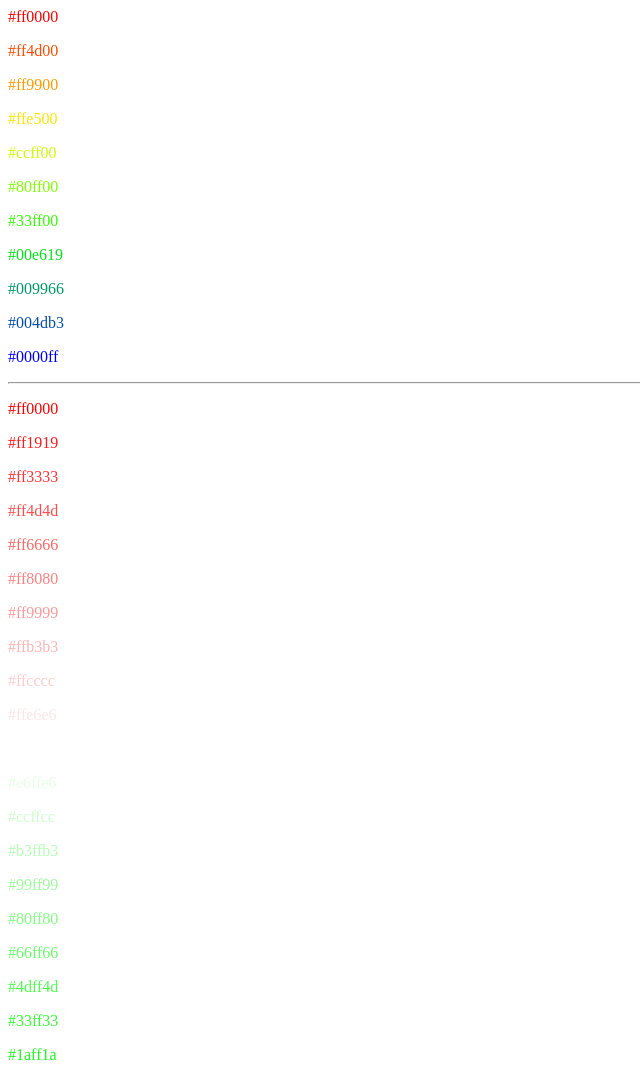
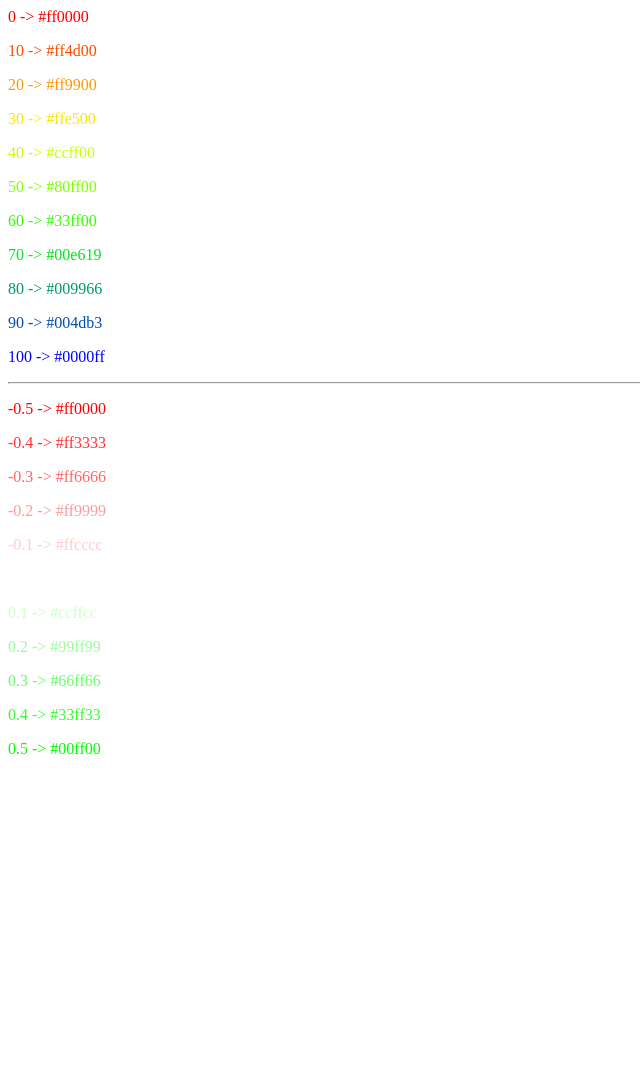
Before and after one commit to anomal/RainbowVis-JS, a plain HTML site: page example.html in a window 1280 px wide. Shown: the top 1067 px of the page, without its empty margins (0-640 px from the left). After the commit the page ends 800 px from the top, so only its background shows below. Drawn offline with Linux system fonts and the light colour scheme.

Commit message:
refactored code, allow uppercase hex input

```diff
--- a/example.html
+++ b/example.html
@@ -10,15 +10,15 @@ try {
 	var s = '';
 	for (var i = 0; i <= 100; i = i + 10) {
 		var hex = '#' + rainbow.colourAt(i);
-		s += '<p style="color:' + hex + '">' + hex + '</p>';
+		s += '<p style="color:' + hex + '">' + i + ' -&gt; ' + hex + '</p>';
 	}
 	s += '<hr />';
 
-	rainbow.setSpectrum('red', 'white', '00ff00');
-	rainbow.setNumberRange(-1,1);
-	for (var i = -10; i <= 10 ; i++) {
+	rainbow.setSpectrum('red', 'FFFFFF', '#00ff00');
+	rainbow.setNumberRange(-0.5, 0.5);
+	for (var i = -5; i <= 5 ; i++) {
 		var hex = '#' + rainbow.colourAt(i/10);
-		s += '<p style="color:' + hex + '">' + hex + '</p>';
+		s += '<p style="color:' + hex + '">' + i/10 + ' -&gt; ' + hex + '</p>';
 	}
 	document.write(s);
 } catch (err) {
--- a/rainbowvis.js
+++ b/rainbowvis.js
@@ -96,10 +96,12 @@ function ColourGradient()
 
 	this.colourAt = function (number)
 	{
-		return calcHex(number,'red') + calcHex(number,'green') + calcHex(number,'blue');
+		return calcHex(number, startColour.substring(0,2), endColour.substring(0,2))
+			+ calcHex(number, startColour.substring(2,4), endColour.substring(2,4))
+			+ calcHex(number, startColour.substring(4,6), endColour.substring(4,6));
 	}
 
-	function calcHex(number, channel)
+	function calcHex(number, channelStart_Base16, channelEnd_Base16)
 	{
 		var num = number;
 		if (num < minNum) {
@@ -109,18 +111,8 @@ function ColourGradient()
 			num = maxNum;
 		}
 		var numRange = maxNum - minNum;
-		var cStart_Base10 = 0;
-		var cEnd_Base10 = 0;
-		if (channel == 'red') {
-			cStart_Base10 = parseInt(startColour.substring(0,2), 16);
-			cEnd_Base10 =  parseInt(endColour.substring(0,2), 16);
-		} else if (channel == 'green') {
-			cStart_Base10 = parseInt(startColour.substring(2,4), 16);
-			cEnd_Base10 =  parseInt(endColour.substring(2,4), 16);
-		} else if (channel == 'blue') {
-			cStart_Base10 = parseInt(startColour.substring(4,6), 16);
-			cEnd_Base10 =  parseInt(endColour.substring(4,6), 16);
-		}
+		var cStart_Base10 = parseInt(channelStart_Base16, 16);
+		var cEnd_Base10 = parseInt(channelEnd_Base16, 16);
 		var cPerUnit = (cEnd_Base10 - cStart_Base10)/numRange;
 		var c_Base10 = Math.round(cPerUnit * (num - minNum) + cStart_Base10);
 		return formatHex(c_Base10.toString(16));
@@ -137,7 +129,7 @@ function ColourGradient()
 
 	function isHexColour(string)
 	{
-		var regex = /^#?[0-9a-f]{6}$/i;
+		var regex = /^#?[0-9a-fA-F]{6}$/i;
 		return regex.test(string);
 	}
 
```
